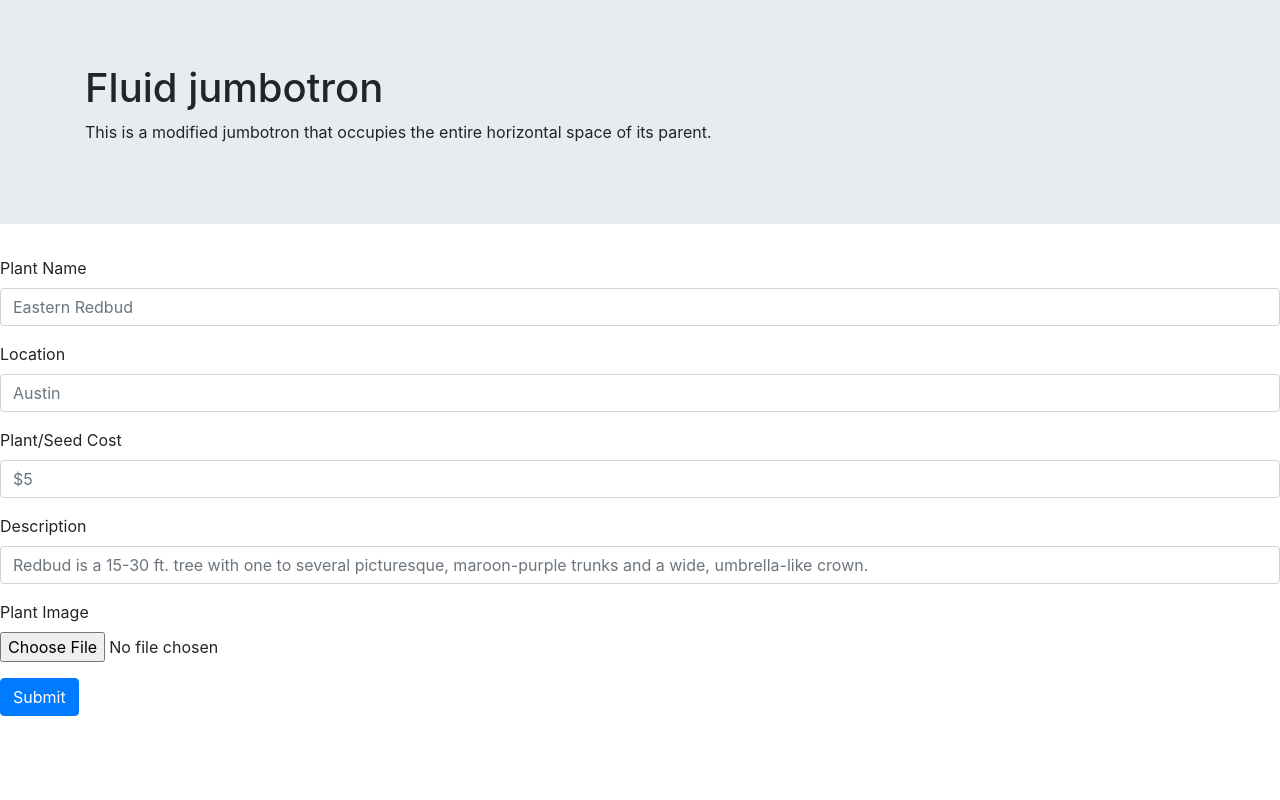
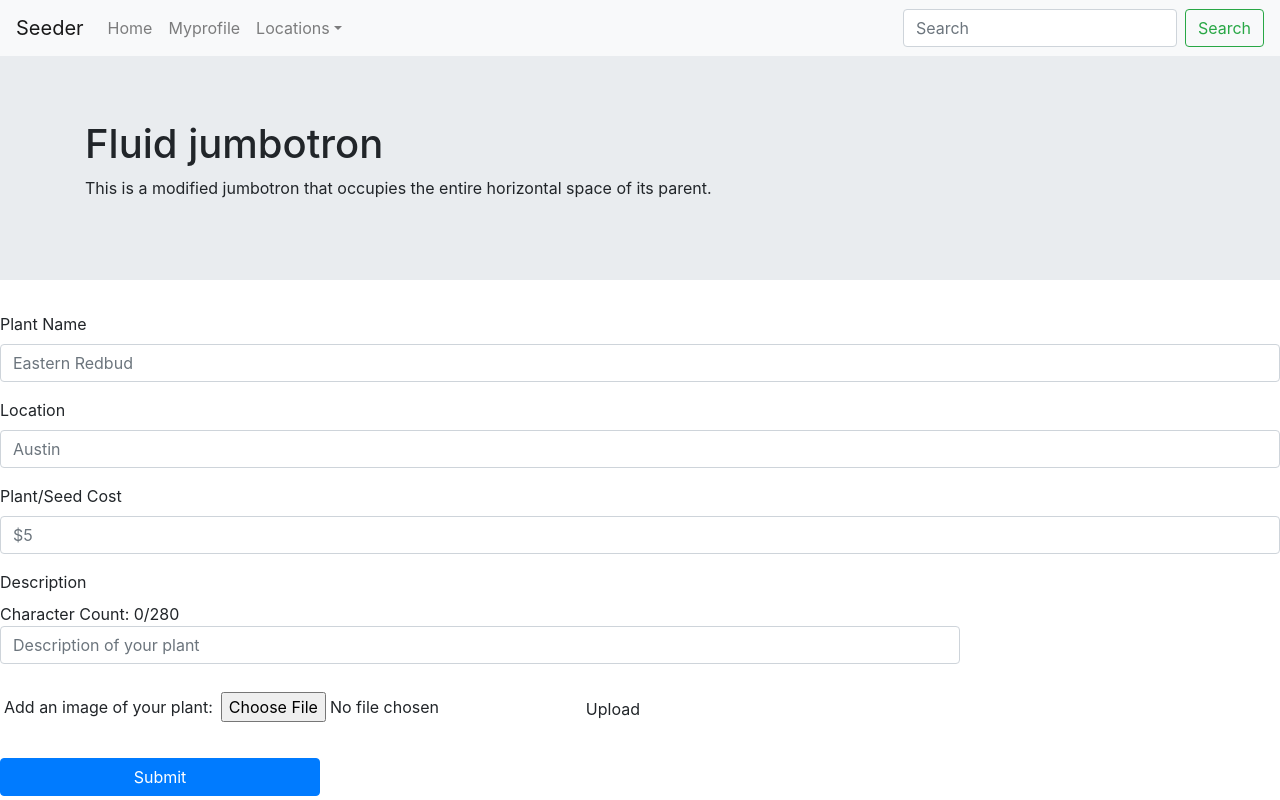
Before and after one commit to Devante05/new-seed, a React (Create React App) app in the folder client/: page / in a window 1280 px wide. Built offline with nearby package versions, Linux system fonts and the light colour scheme.

Commit message:
add href to form component

```diff
--- a/client/src/components/Header/index.js
+++ b/client/src/components/Header/index.js
@@ -0,0 +1,33 @@
+import React from 'react'
+import { Navbar, Nav, NavDropdown, Form, FormControl, Button } from 'react-bootstrap';
+
+
+const Header = () => {
+    return (
+        <div>
+            <Navbar bg="light" expand="lg">
+<Navbar.Brand href="#home">Seeder</Navbar.Brand>
+  <Navbar.Toggle aria-controls="basic-navbar-nav" />
+  <Navbar.Collapse id="basic-navbar-nav">
+    <Nav className="mr-auto">
+      <Nav.Link href="#home">Home</Nav.Link>
+      <Nav.Link href="#link">Myprofile</Nav.Link>
+      <NavDropdown title="Locations" id="basic-nav-dropdown">
+        <NavDropdown.Item href="#action/3.1">Austin</NavDropdown.Item>
+        <NavDropdown.Item href="#action/3.2">Pflugerville</NavDropdown.Item>
+        <NavDropdown.Item href="#action/3.3">Round Rock</NavDropdown.Item>
+        <NavDropdown.Divider />
+        <NavDropdown.Item href="#action/3.4">Separated link</NavDropdown.Item>
+      </NavDropdown>
+    </Nav>
+    <Form inline>
+      <FormControl type="text" placeholder="Search" className="mr-sm-2" />
+      <Button variant="outline-success">Search</Button>
+    </Form>
+  </Navbar.Collapse>
+</Navbar>
+        </div>
+    )
+}
+
+export default Header
--- a/client/src/components/TheForm/index.js
+++ b/client/src/components/TheForm/index.js
@@ -1,41 +1,136 @@
-import React from 'react'
+import React, { useState, useRef } from 'react';
 import { Button, Form } from 'react-bootstrap';
 
 
-function theForm() {
+function TheForm() {
+
+    const [formState, setFormState] = useState({ username: '', plantName: '' , location: '', cost: '', description: '' });
+    const [characterCount, setCharacterCount] = useState(0);
+    const fileInput = useRef(null);
+
+    const handleChange = event => {
+        if (event.target.value.length <= 280) {
+          setFormState({ ...formState, [event.target.name]: event.target.value });
+          setCharacterCount(event.target.value.length);
+        }
+      };
+
+      const handleImageUpload = event => {
+        event.preventDefault();
+        const data = new FormData();
+        data.append('image', fileInput.current.files[0]);
+
+        const postImage = async () => {
+          try {
+            const res = await fetch('/api/file-upload', {
+              mode: 'cors',
+              method: 'POST',
+              body: data
+            })
+            if (!res.ok) throw new Error(res.statusText);
+            const postResponse = await res.json();
+            setFormState({...formState, image: postResponse.Location})
+            console.log("postImage: ", postResponse.Location)
+            return postResponse.Location;
+          } catch (error) {
+            console.log(error);
+          }
+        };
+        postImage();
+      };
+
+                // submit form
+        const handleFormSubmit = event => {
+            event.preventDefault();
+            // POST method with formState
+            const postData = async () => {
+            const res = await fetch('/api/users', {
+                method: 'POST',
+                headers: {
+                Accept: 'application/json',
+                'Content-Type': 'application/json'
+                },
+                body: JSON.stringify(formState)
+            })
+            const data = await res.json();
+            console.log(data);
+            }
+            postData();
+            // clear form value
+            setFormState({ username: '', plantName: '' , location: '', cost: '', description: ''});
+            setCharacterCount(0);
+        };
+
+
     return (
-                <Form>
+                <Form className="flex-row justify-center justify-space-between-md align-stretch"
+                onSubmit={handleFormSubmit}>
         <Form.Group >
             <Form.Label>Plant Name</Form.Label>
-            <Form.Control type="text" placeholder="Eastern Redbud" />
+            <Form.Control
+            type="text"
+            value={formState.plantName}
+            placeholder="Eastern Redbud" />
 
         </Form.Group>
         <Form.Group >
             <Form.Label>Location</Form.Label>
-            <Form.Control type="text" placeholder="Austin" />
+            <Form.Control
+            type="text"
+            value={formState.location}
+            placeholder="Austin" />
 
         </Form.Group>
         <Form.Group >
             <Form.Label>Plant/Seed Cost</Form.Label>
-            <Form.Control type="text" placeholder="$5" />
+            <Form.Control
+            type="text"
+            value={formState.cost}
+            placeholder="$5" />
 
         </Form.Group>
         <Form.Group >
             <Form.Label>Description</Form.Label>
-            <Form.Control type="text" placeholder="Redbud is a 15-30 ft. tree with one to several picturesque, maroon-purple trunks and a wide, umbrella-like crown. " />
+            <p className={`m-0 ${characterCount === 280 ? 'text-error' : ''}`}>
+        Character Count: {characterCount}/280
+          {/* {error && <span className="ml-2">Something went wrong...</span>} */}
+      </p>
+      <Form.Control placeholder="Description of your plant"
+          name="plantDescripton"
+          value={formState.description}
+          className="form-input col-12 col-md-9"
+          onChange={handleChange}>
+
+
+
+        </Form.Control>
 
         </Form.Group>
         <Form.Group>
-        <Form.File id="exampleFormControlFile1" label="Plant Image" />
+        <label className="form-input col-12  p-1">
+            Add an image of your plant:
+            <input
+              type="file"
+              ref={fileInput}
+              className="form-input p-2"
+            />
+            <button
+              className="btn"
+              onClick={handleImageUpload}
+              type="submit"
+            >
+              Upload
+            </button>
+          </label>
         </Form.Group>
 
 
-        <Button variant="primary" type="submit">
+        <Button className="btn col-12 col-md-3" type="submit">
             Submit
-        </Button>
+        </Button >
         </Form>
 
 
     )
 }
-export default theForm
+export default TheForm
--- a/client/src/pages/Home/index.js
+++ b/client/src/pages/Home/index.js
@@ -1,11 +1,12 @@
 import React from 'react'
 import TheJumbotron from "../../components/TheJumbotron"
+import Header from "../../components/Header"
 import TheForm from "../../components/TheForm/index"
 
 function Home  () {
     return (
         <div>
-
+            <Header/>
             <TheJumbotron/>
             <TheForm/>
 
```
Also changed, not shown: client/src/components/PostsGrid/index.js (added, +28 -0 lines).
